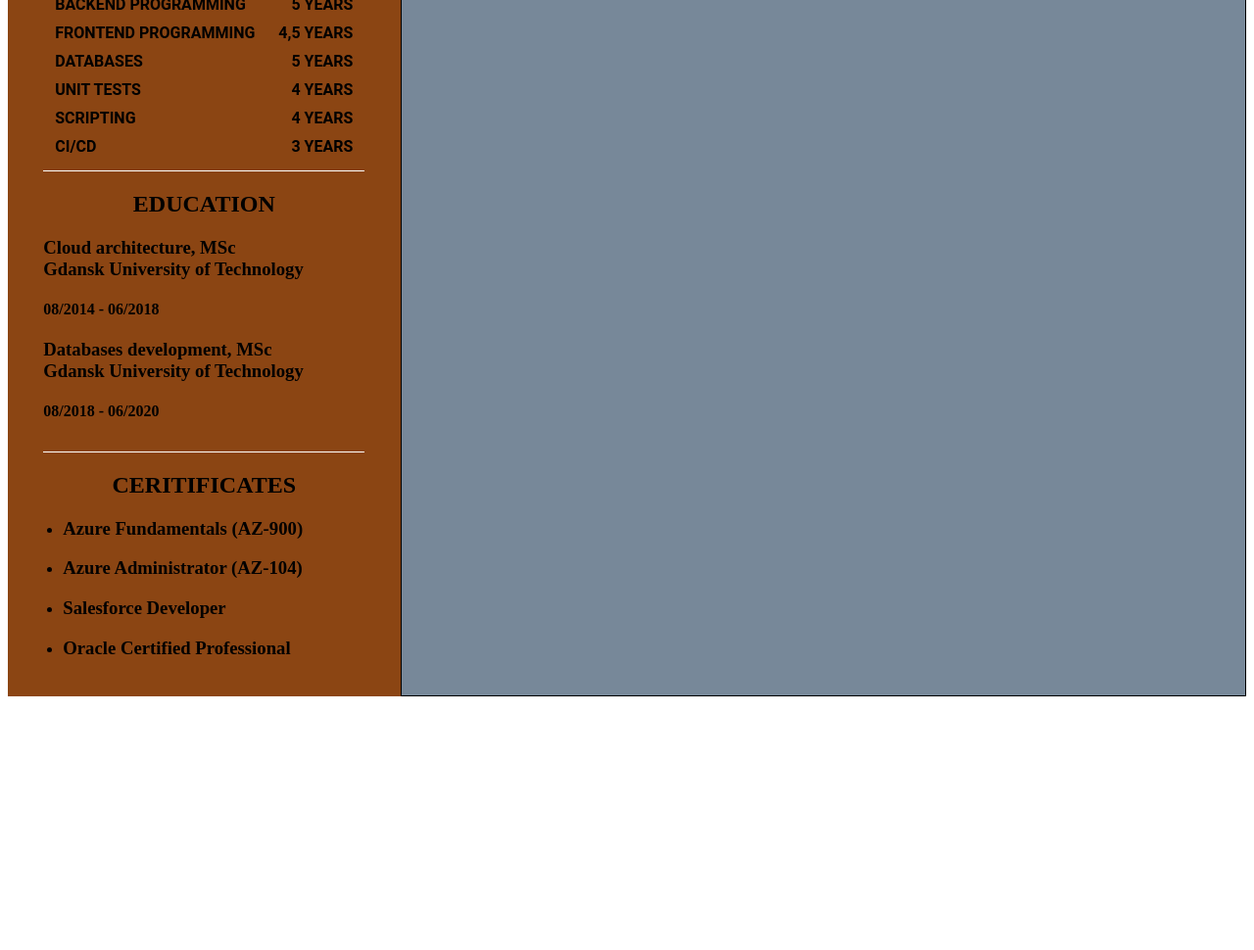
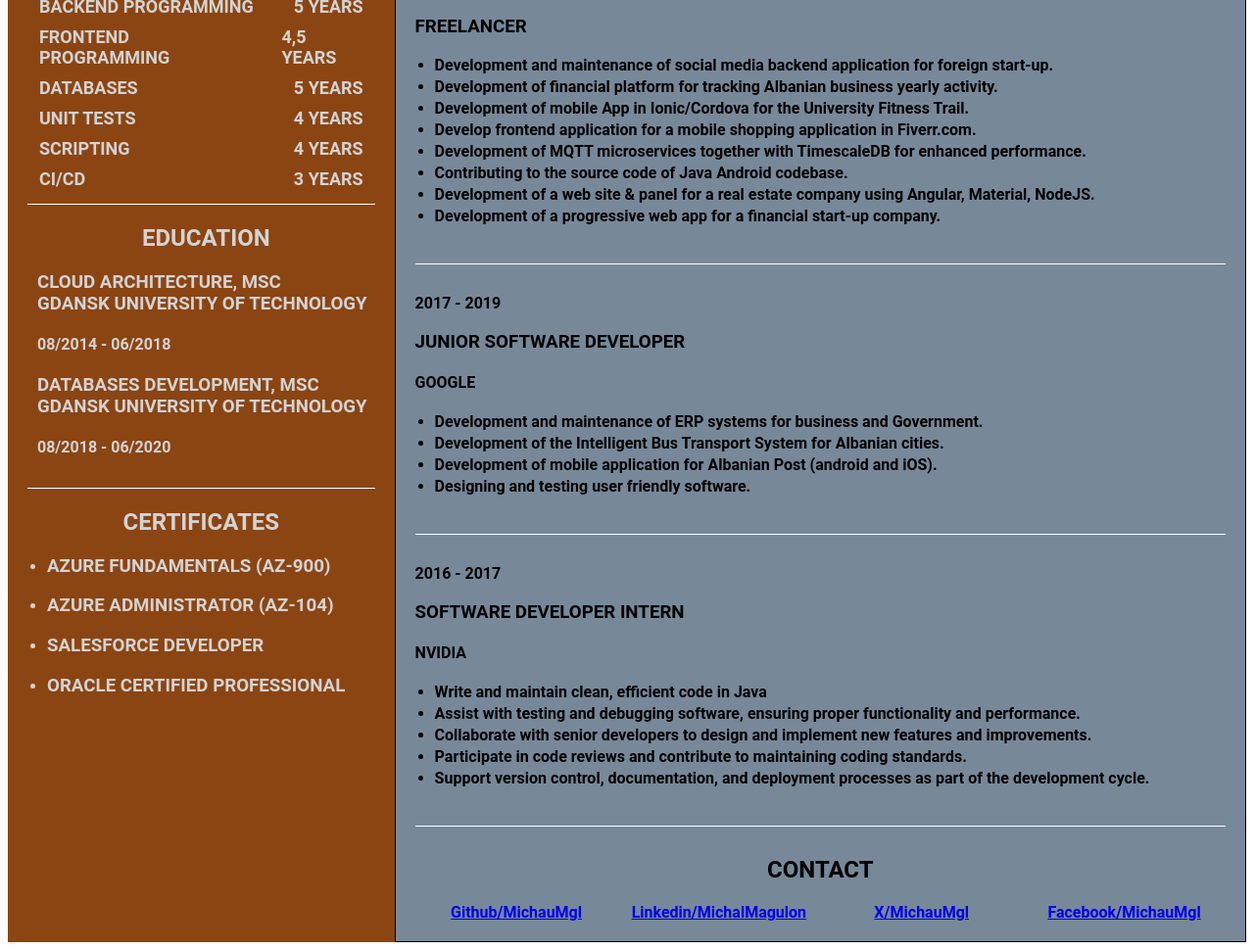
Before and after one commit to lyppay/Lesson2_CV, a plain HTML site: page index.html in a window 1280 px wide. Shown: the part 359-1329 px from the top of the page at 98% size. Before the commit the page ends 1078 px from the top, so only its background shows below. Drawn offline with Linux system fonts and the light colour scheme.

Commit message:
add right CV section & do some fixes in html

```diff
--- a/index.html
+++ b/index.html
@@ -13,7 +13,7 @@
           <img src="nerd.jpeg" alt="picture of face">
       </div>
       <div class="details">
-          <div class="bottom-line-separator">
+          <div class="skills-and-experience line-separator">
               <header>
                   <h2> skills </h2>
                   <div class="skill-experience-pair">
@@ -42,7 +42,7 @@
                   </div>
               </header>
           </div>
-          <div class="bottom-line-separator">
+          <div class="education line-separator">
               <h2> education </h2>
               <h3>Cloud architecture, MSc <br>
               Gdansk University of Technology</h3>
@@ -51,7 +51,7 @@
                   Gdansk University of Technology</h3>
               <h4>08/2018 - 06/2020</h4>
           </div>
-      <h2> ceritificates </h2>
+      <h2> certificates </h2>
           <ul>
               <li><h3>Azure Fundamentals (AZ-900)</h3></li>
               <li><h3>Azure Administrator (AZ-104)</h3></li>
@@ -61,7 +61,94 @@
       </div>
   </section>
   <section class="right-section">
-      lorem
+      <h1>Michał Magulon</h1>
+      <div class="line-separator">
+          <h2>senior web developer</h2>
+      </div>
+      <div class="experience">
+          <h2> experience </h2>
+          <div class="date-range">
+              2019 - now
+          </div>
+          <div class="work-title">
+              <h3>Web Developer</h3>
+          </div>
+          <div class="company">
+              <h3>freelancer</h3>
+          </div>
+          <div class="work-description line-separator">
+              <ul>
+                  <li>Development and maintenance of social media backend application for foreign start-up.</li>
+                  <li>Development of financial platform for tracking Albanian business yearly activity.</li>
+                  <li>Development of mobile App in Ionic/Cordova for the University Fitness Trail.</li>
+                  <li>Develop frontend application for a mobile shopping application in Fiverr.com.</li>
+                  <li>Development of MQTT microservices together with TimescaleDB for enhanced performance.</li>
+                  <li>Contributing to the source code of Java Android codebase.</li>
+                  <li>Development of a web site & panel for a real estate company using Angular, Material, NodeJS.</li>
+                  <li>Development of a progressive web app for a financial start-up company.</li>
+              </ul>
+          </div>
+          <div class="date-range">
+              2017 - 2019
+          </div>
+          <div class="work-title">
+              <h3>junior software developer</h3>
+          </div>
+          <div class="company">
+              <h4>google</h4>
+          </div>
+          <div class="work-description line-separator">
+              <ul>
+                  <li>Development and maintenance of ERP systems for business and Government.</li>
+                  <li>Development of the Intelligent Bus Transport System for Albanian cities.</li>
+                  <li>Development of mobile application for Albanian Post (android and iOS).</li>
+                  <li>Designing and testing user friendly software.</li>
+              </ul>
+          </div>
+          <div class="date-range">
+              2016 - 2017
+          </div>
+          <div class="work-title">
+              <h3>software developer intern</h3>
+          </div>
+          <div class="company">
+              <h4>nvidia</h4>
+          </div>
+          <div class="work-description line-separator">
+              <ul>
+                  <li>Write and maintain clean, efficient code in Java </li>
+                  <li>Assist with testing and debugging software, ensuring proper functionality and performance.</li>
+                  <li>Collaborate with senior developers to design and implement new features and improvements.</li>
+                  <li>Participate in code reviews and contribute to maintaining coding standards.</li>
+                  <li>Support version control, documentation, and deployment processes as part of the development cycle.</li>
+              </ul>
+          </div>
+      </div>
+      <div class="contact">
+          <h2>contact</h2>
+          <section class="contact-section">
+              <span class="github">
+                  <a href="www.github.com">
+                      github/MichauMgl
+                  </a>
+              </span>
+              <span class="linkedin">
+                  <a href="www.linkedin.com">
+                      linkedin/MichalMagulon
+                  </a>
+              </span>
+              <span class="x">
+                  <a href="www.x.com">
+                      x/MichauMgl
+                  </a>
+              </span>
+              <span class="facebook">
+                  <a href="www.facebook.com">
+                      facebook/MichauMgl
+                  </a>
+              </span>
+          </section>
+      </div>
   </section>
 </div>
 
--- a/styles.css
+++ b/styles.css
@@ -1,6 +1,17 @@
+h1{
+    display: flex;
+    justify-content: center;
+    text-transform: uppercase;
+    font-size: 50px;
+}
+
 h2 {
     display: flex;
     justify-content: center;
+    text-transform: uppercase;
+}
+
+h3 {
     text-transform: uppercase;
 }
 
@@ -12,6 +23,7 @@ img {
 
 ul {
     padding-left: 20px;
+    padding-bottom: 10px;
 }
 
 .whole-cv-container {
@@ -19,6 +31,7 @@ ul {
     flex-direction: row;
     width: 100%;
     height: 100%;
+    font: bold 16px "Roboto", sans-serif;
 }
 .left-section {
     width: 30%;
@@ -27,9 +40,10 @@ ul {
     display: flex;
     flex-direction: column;
     align-items: center;
+    color: lightgrey;
 }
 
-.bottom-line-separator {
+.line-separator {
     border-bottom: 1px solid white;
     padding-bottom: 10px;
 }
@@ -38,16 +52,42 @@ ul {
     display: flex;
     justify-content: space-between;
     text-transform: uppercase;
-    font: bold 16px "Roboto", sans-serif;
+    font-size: 18px;
 }
 
 .skill-experience-pair p {
     margin: 5px 12px;
 }
 
+.education {
+    padding-left: 10px;
+}
+
 .right-section {
     width: 70%;
-    padding: 10px;
+    padding: 20px;
     border: 1px solid black;
     background-color: lightslategrey;
 }
+
+.company {
+    text-transform: uppercase;
+}
+
+.work-description {
+    margin-bottom: 30px;
+}
+
+.work-description li {
+    padding-bottom: 3px;
+}
+
+.contact-section {
+    display: flex;
+    text-align: center;
+}
+
+.contact span {
+    width: 25%;
+    text-transform: capitalize;
+}
```
Also changed, not shown: 1 other file.
